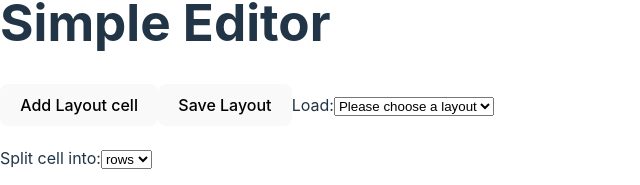
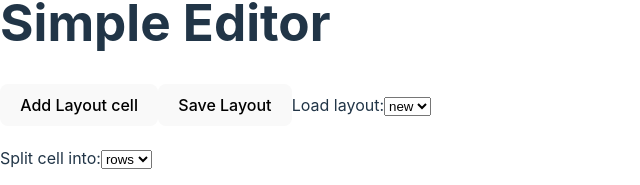
Before and after one commit to pixeljo/cell-splitting-editor-react, a React (Vite) app: page / in a window 1280 px wide. Shown: the part 137-322 px from the top of the page, without its empty margins (0-640 px from the left). Built offline with nearby package versions, Linux system fonts and the light colour scheme.

Commit message:
fixes splitCell select menu

```diff
--- a/src/App.jsx
+++ b/src/App.jsx
@@ -1,5 +1,5 @@
 import { useState } from 'react'
-import SplitCellSelectMenu from './SplitCellSelectMenu'
+// import SplitCellSelectMenu from './SplitCellSelectMenu'
 import './App.scss'
 
 let containerId = 0;
@@ -23,14 +23,13 @@ function App() {
 
   // State hooks
   const [cellLayout, setCellLayout] = useState([
-    // <div key={1} className="cell-container">
-    //   <div className="cell" onClick={handleSplitCell}></div>
-    // </div>,
-    // Add more initial cells as needed
   ]);
+  // States to manage Load layout select menu
+  const [layouts, setLayouts] = useState(['']);
+  const [selectedLayout, setSelectedLayout] = ('');
+  // State to manage the split cell selected value
+  const [splitCellSelectedValue, setSplitCellSelectedValue] = useState('');
 
-  const [layouts, setLayouts] = useState(["new"]);
-  const [selectedLayout, setSelectedLayout] = ("new");
 
   // Event handlers
   const handleAddCell = () => {
@@ -73,8 +72,15 @@ function App() {
     // Save layout logic here
   };
 
+  // Handler for select change
+  const handleSplitCellSelectChange = (event) => {
+    setSplitCellSelectedValue(event.target.value);
+  };
+
   const handleSplitCell = (cellId) => {
     // Split cell logic here
+    console.log('selected split state = ');
+    console.log({splitCellSelectedValue});
   };
 
   //Support functions
@@ -118,14 +124,14 @@ function App() {
             New Layout
           </button> */}
 
-          <label htmlFor="layout-select">Load:</label>
+          <label htmlFor="layout-select">Load layout:</label>
           <select
             name="load-layouts"
             id="layout-select"
             onChange={loadLayout}
             value={selectedLayout}
           >
-            <option value="">Please choose a layout</option>
+            <option value="new">new</option>
             {layouts.map((layout) => (
               <option key={layout} value={layout}>
                 {layout}
@@ -133,34 +139,20 @@ function App() {
             ))}
           </select>
 
-          <SplitCellSelectMenu />
+          <div>
+            <label htmlFor="selectOption">Split cell into:</label>
+            <select id="selectOption"
+              value={splitCellSelectedValue}
+              onChange={handleSplitCellSelectChange}>
+              <option value="rows">rows</option>
+              <option value="cols">cols</option>
+            </select>
 
-          {/* <form id="cell-split-mode">
-            <fieldset>
-              <legend>Cell Split Mode:</legend>
-              <div>
-                <input
-                  type="radio"
-                  id="splitRow"
-                  name="cellSplit"
-                  value="row"
-                  checked
-                />
-                <label htmlFor="splitRow">Into Rows</label>
-
-                <input
-                  type="radio"
-                  id="splitCol"
-                  name="cellSplit"
-                  value="col"
-                />
-                <label htmlFor="splitCol">Into Cols</label>
-              </div>
-            </fieldset>
-          </form> */}
-
+            {/* <p>Selected Option: {selectedValue}</p> */}
+          </div>
 
         </div> {/* end action-area  */}
+
         <div className="edit-area">
           <div className="image-panel">
             <h2>Drag and Drop Images</h2>
--- a/src/SplitCellSelectMenu.jsx
+++ /dev/null
@@ -1,25 +0,0 @@
-import { useState } from 'react';
-
-const SplitCellSelectMenu = () => {
-  // State to manage the selected value
-  const [splitCellSelectedValue, setSplitCellSelectedValue] = useState('');
-
-  // Handler for select change
-  const handleSplitCellSelectChange = (event) => {
-    setSplitCellSelectedValue(event.target.value);
-  };
-
-  return (
-    <div>
-      <label htmlFor="selectOption">Split cell into:</label>
-      <select id="selectOption" value={splitCellSelectedValue} onChange={handleSplitCellSelectChange}>
-        <option value="rows">rows</option>
-        <option value="cols1">cols</option>
-      </select>
-
-      {/* <p>Selected Option: {selectedValue}</p> */}
-    </div>
-  );
-};
-
-export default SplitCellSelectMenu;
```
